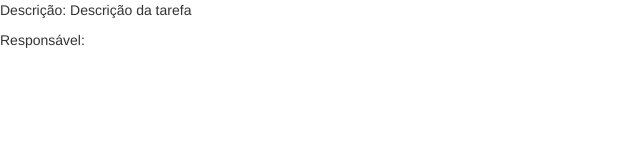
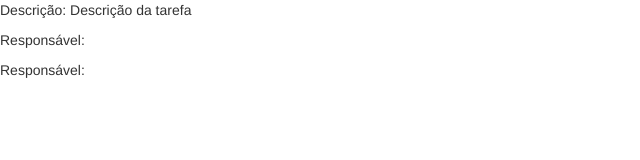
Before and after one commit to iarlenaquiles/diretivas-angular2, an Angular app: page / in a window 1280 px wide. Shown: the top 160 px of the page, without its empty margins (0-640 px from the left). Built offline with nearby package versions, Linux system fonts and the light colour scheme.

Commit message:
Usando o operador Elvis

```diff
--- a/src/app/operador-elvis/operador-elvis.component.html
+++ b/src/app/operador-elvis/operador-elvis.component.html
@@ -4,3 +4,5 @@
 
 <!-- <p>Responsável: {{ tarefa.responsavel.nome }}</p> -->
 <p>Responsável: {{ tarefa.responsavel != null ? tarefa.responsavel.nome : '' }}</p>
+
+<p>Responsável: {{ tarefa.responsavel?.nome }}</p>
```
